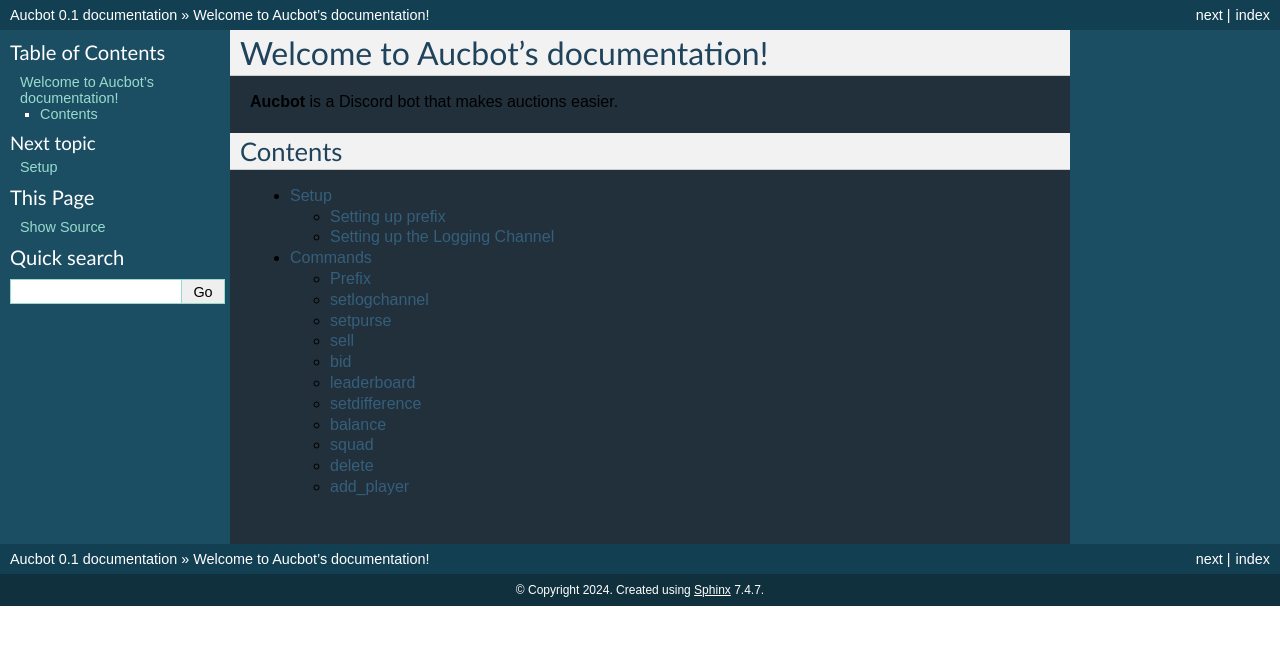
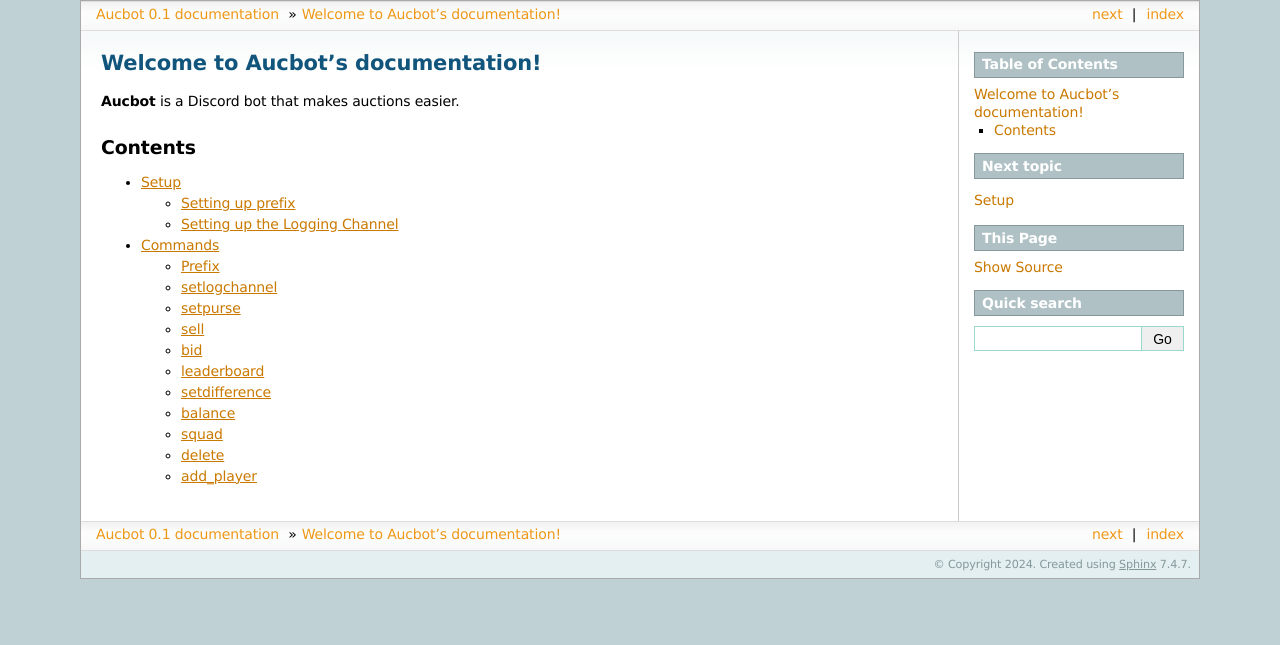
Before and after one commit to KhawerAbbas7/AucbotDocs, a Sphinx documentation site: the page built from docs/source/index.rst, in a window 1280 px wide. Shown: the top 645 px of the page. Built offline with Sphinx 7.4.7, drawn with Linux system fonts in a browser that asks for light colours.

Commit message:
Update conf.py

```diff
--- a/docs/source/conf.py
+++ b/docs/source/conf.py
@@ -30,9 +30,6 @@ templates_path = ['_templates']
 
 # -- Options for HTML output
 default_dark_mode = True
-html_theme = 'classic'
-
-html_theme_options = {'bgcolor':'#21303b'}
-
+html_theme = 'sphinxdoc'
 # -- Options for EPUB output
 epub_show_urls = 'footnote'
```
